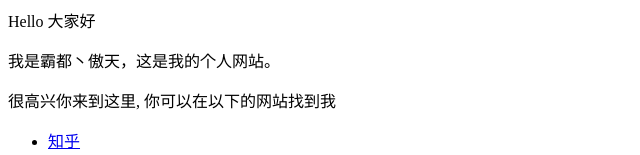
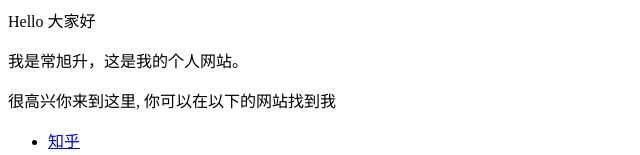
Before and after one commit to changxusheng520/changxusheng520.github.io, a plain HTML site: page index.html in a window 1280 px wide. Shown: the top 155 px of the page, without its empty margins (0-640 px from the left). Drawn offline with Linux system fonts and the light colour scheme.

Commit message:
Update index.html

```diff
--- a/index.html
+++ b/index.html
@@ -1,5 +1,5 @@
 <p>Hello 大家好</p>
-<p>我是霸都丶傲天，这是我的个人网站。 </p>
+<p>我是常旭升，这是我的个人网站。 </p>
 <p>很高兴你来到这里, 你可以在以下的网站找到我</p>
 
 <ul>
```
